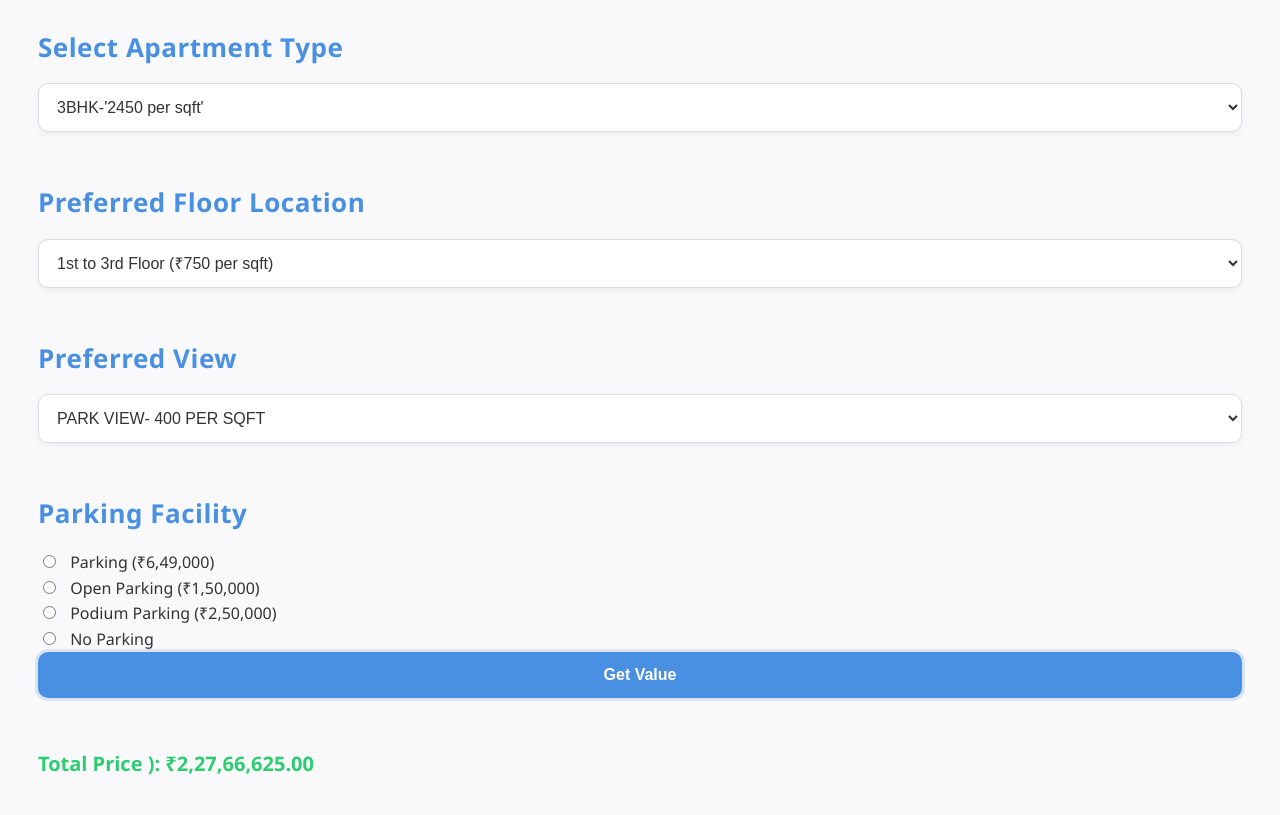
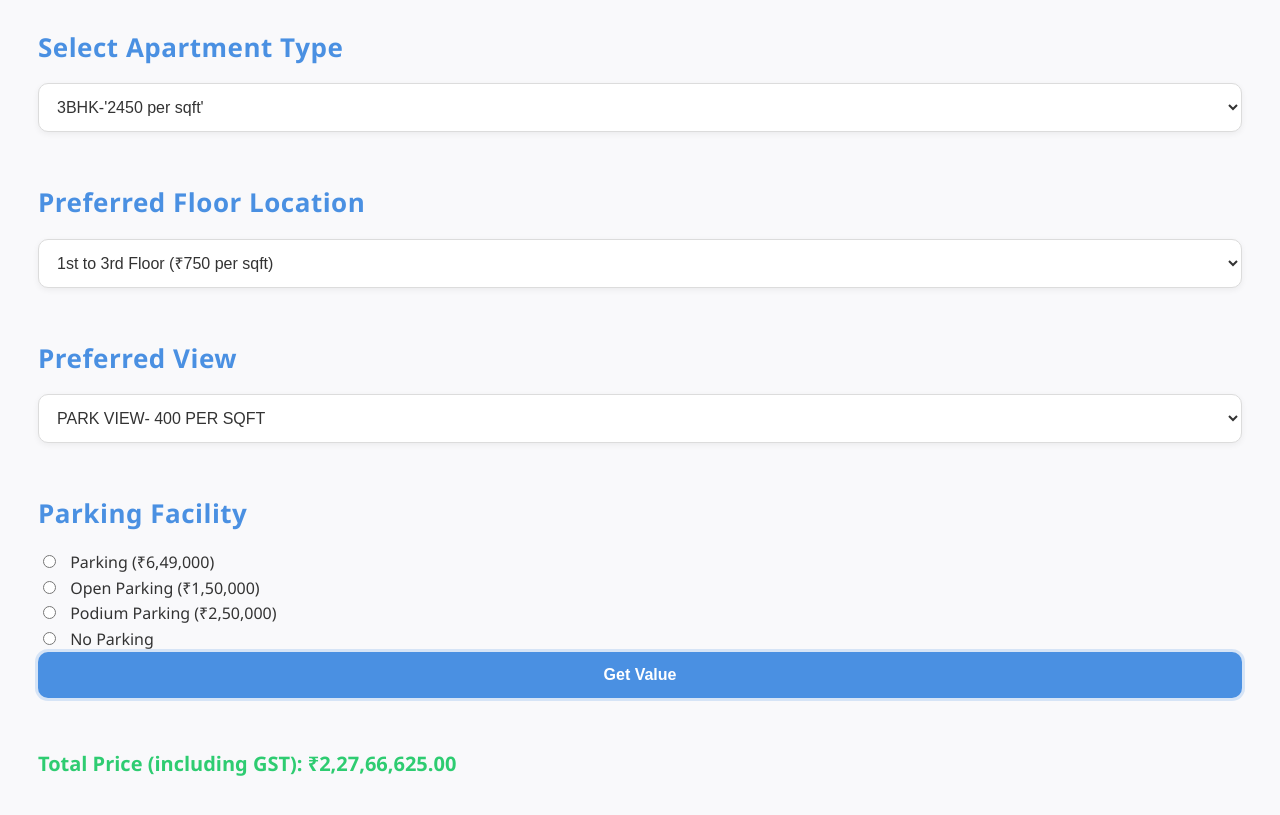
Before and after one commit to VaibhavKumar17/Property-Managment-Calculator, a plain HTML site: page index.html in a window 1280 px wide. Both pictures are taken after a click on the button "Get Value". Shown: the part 113-928 px from the top of the page. Drawn offline with Linux system fonts and the light colour scheme.

Commit message:
Update index.html

```diff
--- a/index.html
+++ b/index.html
@@ -95,7 +95,7 @@
     });
 
     // Show result
-    document.getElementById('result').innerText = `Total Price ): ${formattedPrice}`;
+    document.getElementById('result').innerText = `Total Price (including GST): ${formattedPrice}`;
   }
 
 </script>
```
